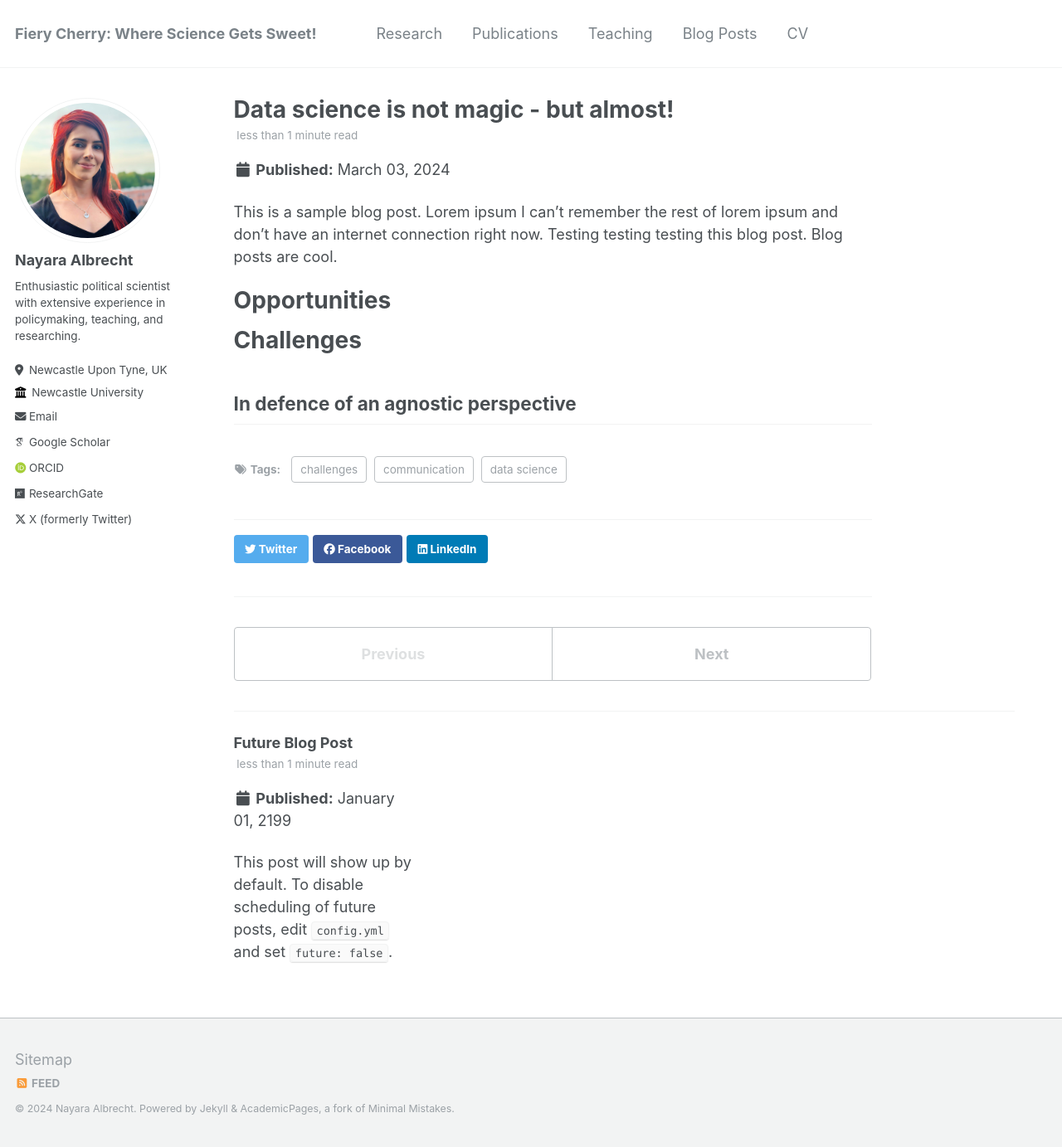
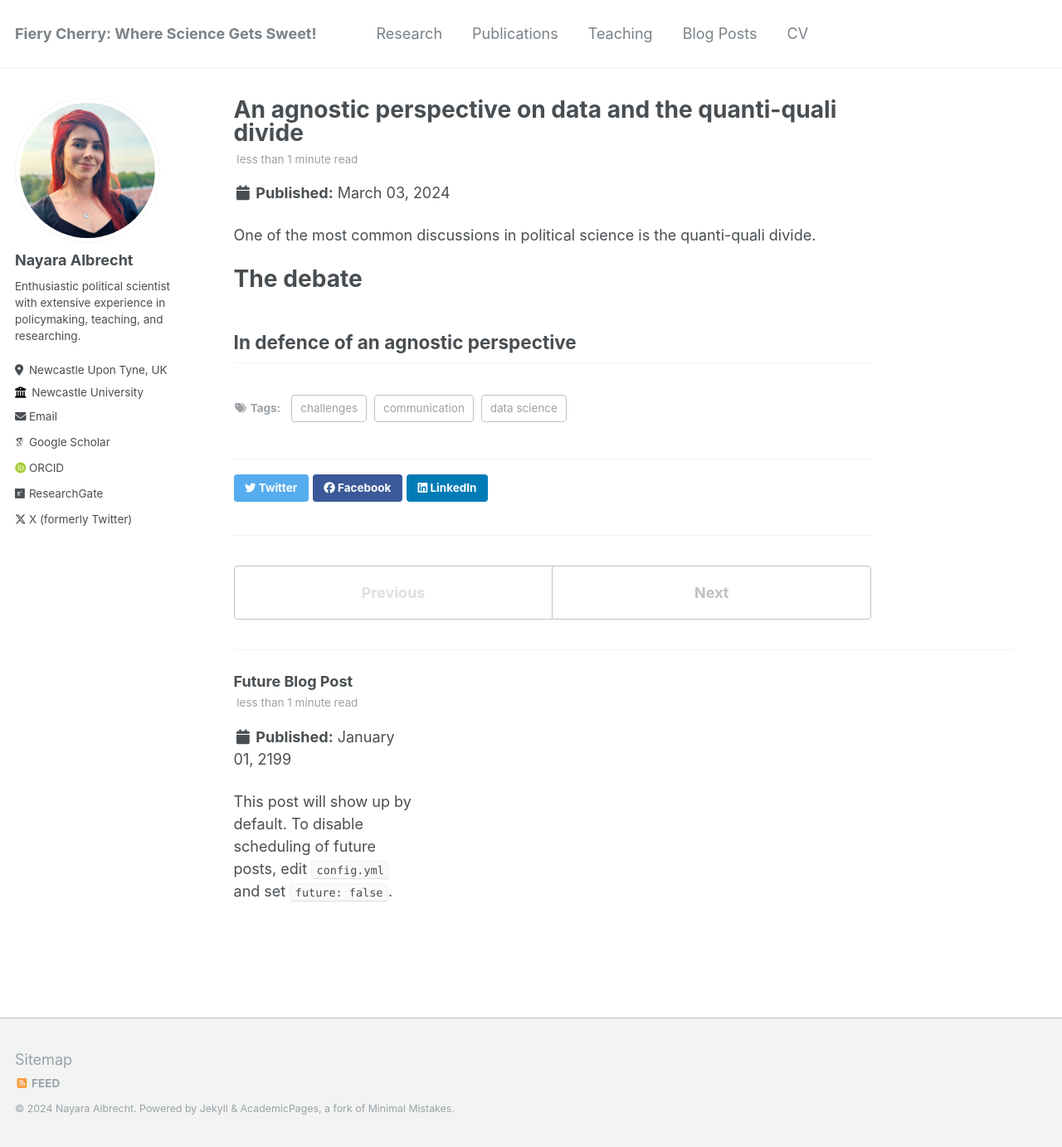
Before and after one commit to nayalbrecht/nayalbrecht.github.io, a Jekyll site: the page built from _posts/2024-03-03-blog-post-1.md, in a window 1280 px wide and 1383 px high. Shown: the whole window at 83% size. Built offline with Jekyll 4.4.1, drawn with Linux system fonts in a browser that asks for light colours; some web fonts are replaced.

Commit message:
Update 2024-03-03-blog-post-1.md

```diff
--- a/_posts/2024-03-03-blog-post-1.md
+++ b/_posts/2024-03-03-blog-post-1.md
@@ -1,5 +1,5 @@
 ---
-title: 'Data science is not magic - but almost!'
+title: 'An agnostic perspective on data and the quanti-quali divide'
 date: 2024-03-03
 permalink: /posts/2024/03/blog-post-1/
 tags:
@@ -8,13 +8,12 @@ tags:
   - challenges
 ---
 
-This is a sample blog post. Lorem ipsum I can't remember the rest of lorem ipsum and don't have an internet connection right now. Testing testing testing this blog post. Blog posts are cool.
+One of the most common discussions in political science is the quanti-quali divide.
 
-Opportunities
+The debate
 ======
 
-Challenges
-======
+
 
 In defence of an agnostic perspective
 ------
```
